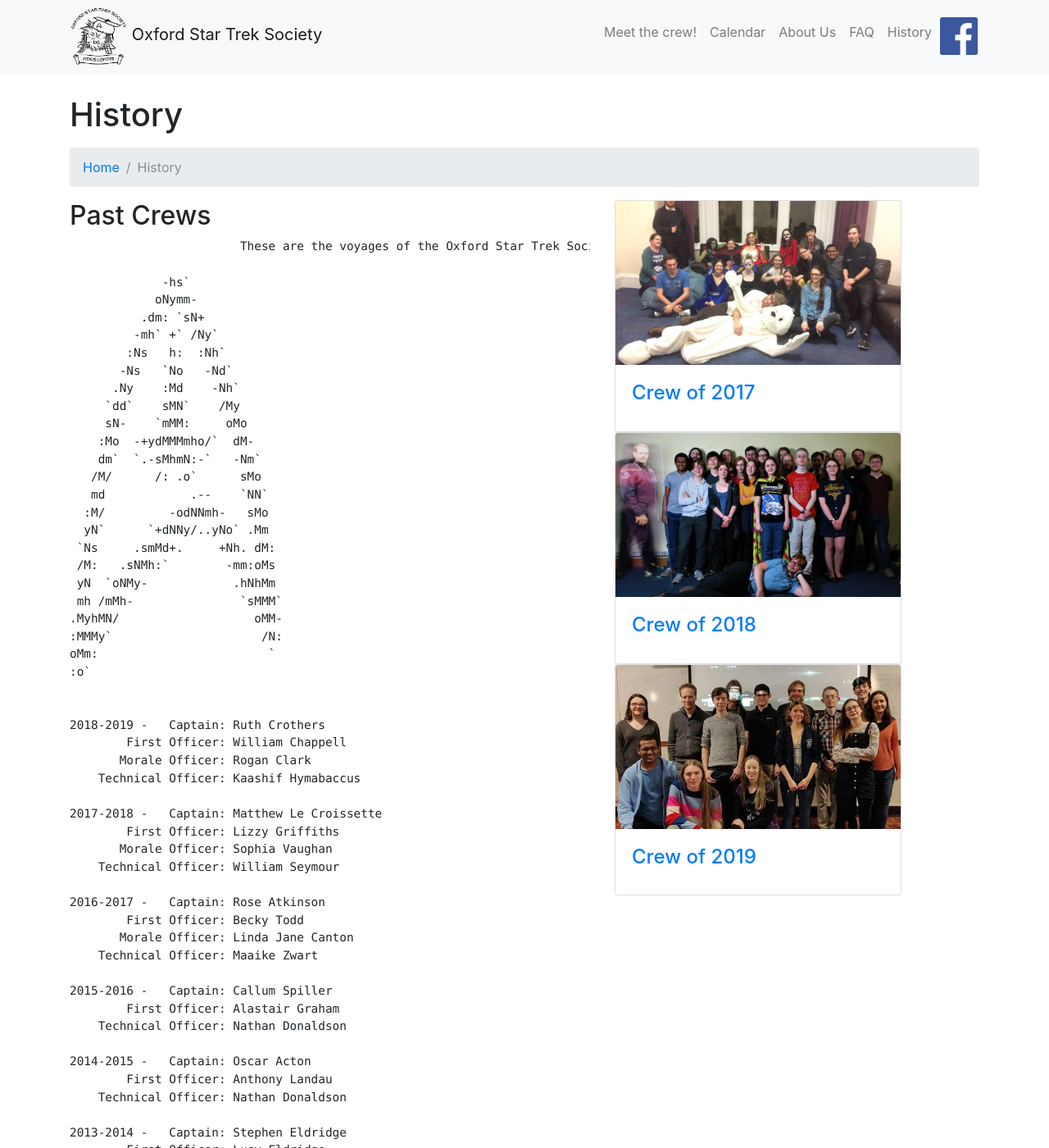
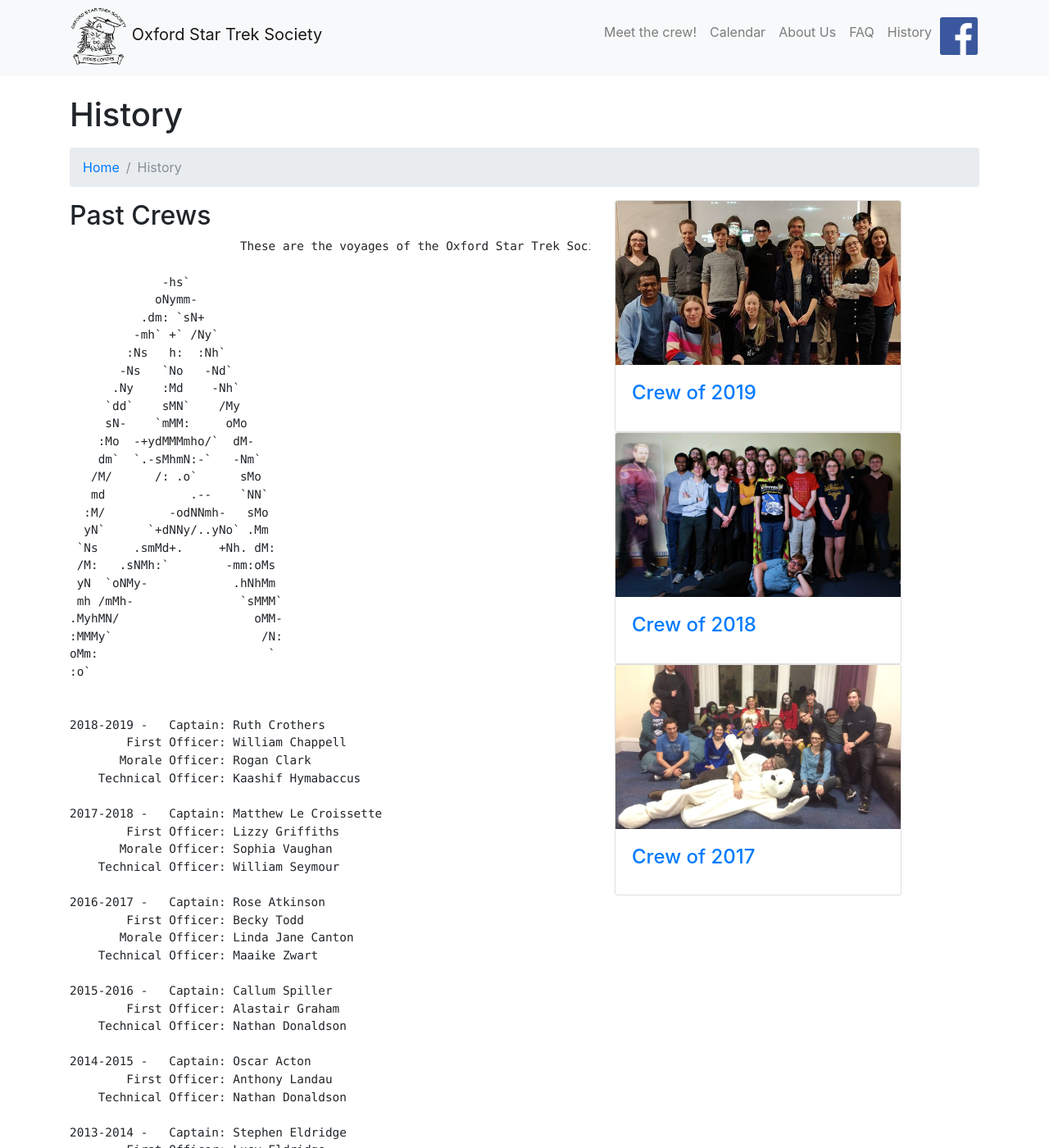
Before and after one commit to oxfordstartreksociety/oxfordstartreksociety.github.io, a Jekyll site: the page built from history.html, in a window 1280 px wide and 1400 px high. Shown: the whole window at 82% size. Built offline with Jekyll 4.4.1, drawn with Linux system fonts in a browser that asks for light colours.

Commit message:
reverse picture order

```diff
--- a/history.html
+++ b/history.html
@@ -23,11 +23,11 @@ layout: default
 	  <div class="card h-10">
 		<div class="card-img-trim">
 		  <a href="#"><img class="card-img-top card-img-trim"
-		  src="img/bear.jpg" alt=""></a>
+		  src="img/group_Jan_2019_crop.jpg" alt=""></a>
 		</div>
 		<div class="card-body">
 		  <h4 class="card-title">
-			<a href="#">Crew of 2017</a>
+			<a href="#">Crew of 2019</a>
 		  </h4>
 		</div>
 	  </div>
@@ -45,11 +45,11 @@ layout: default
 	  <div class="card h-10">
 		<div class="card-img-trim">
 		  <a href="#"><img class="card-img-top card-img-trim"
-		  src="img/group_Jan_2019_crop.jpg" alt=""></a>
+		  src="img/bear.jpg" alt=""></a>
 		</div>
 		<div class="card-body">
 		  <h4 class="card-title">
-			<a href="#">Crew of 2019</a>
+			<a href="#">Crew of 2017</a>
 		  </h4>
 		</div>
 	  </div>
```
